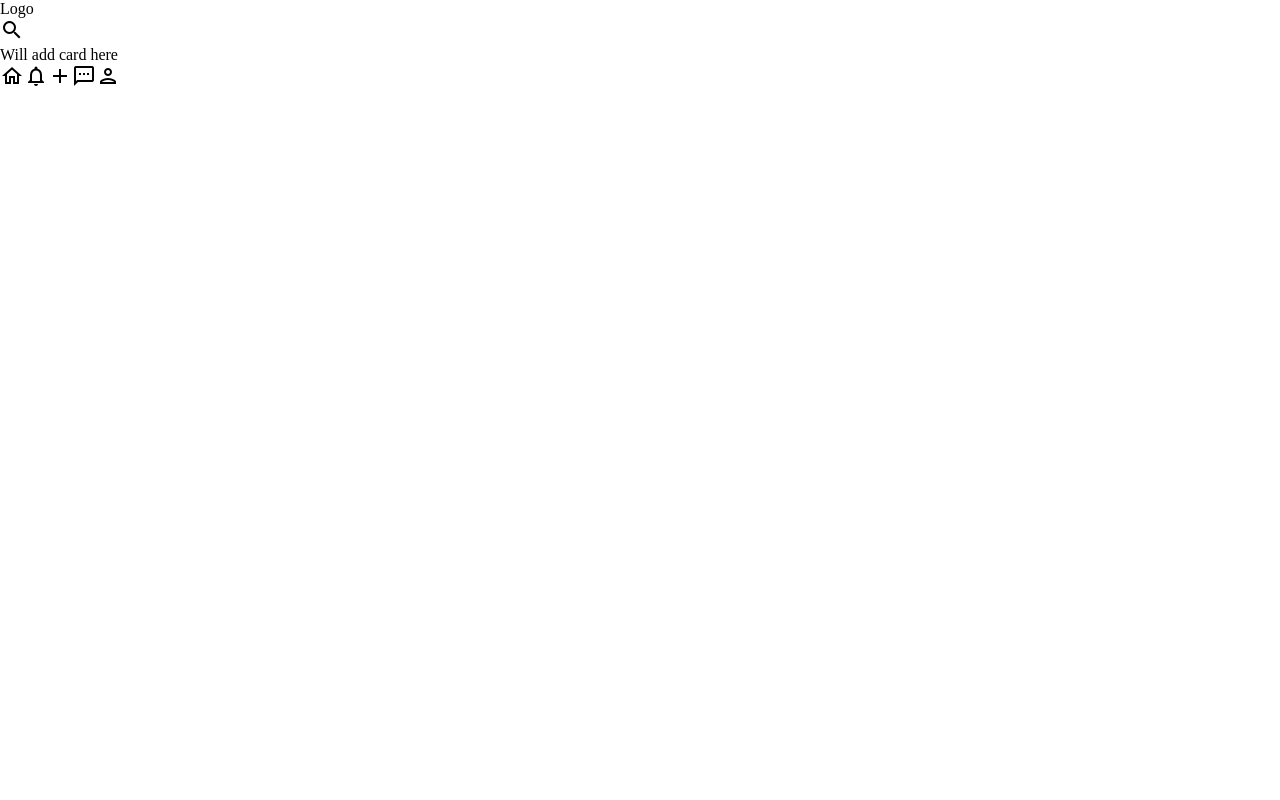
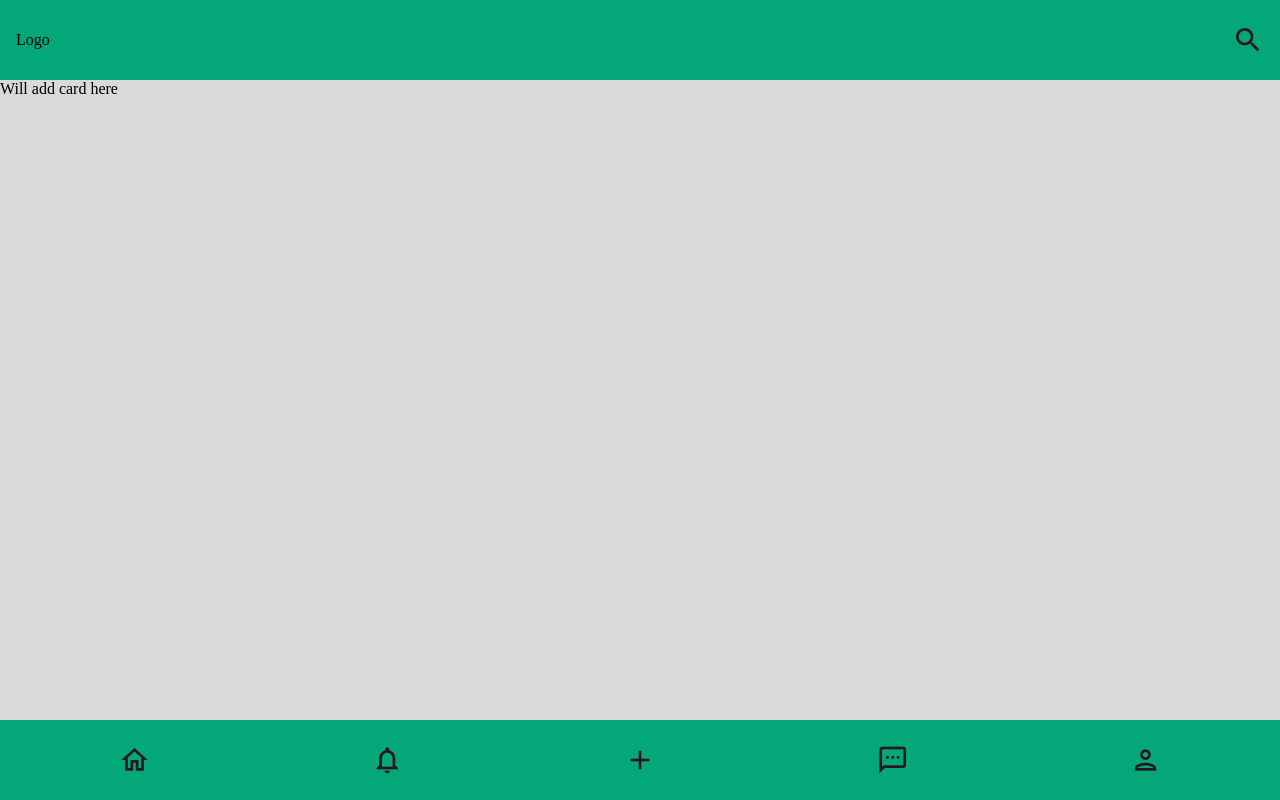
Before and after one commit to iamwhiterabbit18/DeezNuts, a React (Vite) app: page /nf in a window 1280 px wide. Built offline with nearby package versions, Linux system fonts and the light colour scheme.

Commit message:
Added initial styling for header and nav

```diff
--- a/src/components/components.module.scss
+++ b/src/components/components.module.scss
@@ -0,0 +1,31 @@
+/** Header **/
+
+.nfHeader {
+    background-color: #04A777;
+    display: flex;
+    justify-content: space-between;
+    align-items: center;
+    padding: 1rem;
+
+    .headerIcon {
+        color: #291720;
+        font-size: 2rem;
+        cursor: pointer;
+    }
+}
+
+/** Nav **/
+
+.nfNav {
+    background-color: #04A777;
+    display: flex;
+    justify-content: space-around;
+    align-items: center;
+    padding: 0.5rem;
+
+        .navIcon {
+            color: #291720;
+            font-size: 2rem;
+            cursor: pointer;
+        }
+}
--- a/src/features/newsfeed/newsfeed.module.scss
+++ b/src/features/newsfeed/newsfeed.module.scss
@@ -0,0 +1,10 @@
+.nfContainer {
+    display: grid;
+    grid-template-rows: 10vh 90vh;
+}
+
+.nfMainContainer {
+    display: grid;
+    grid-template-rows: 80vh 10vh;
+    background: #D9D9D9;
+}
```
